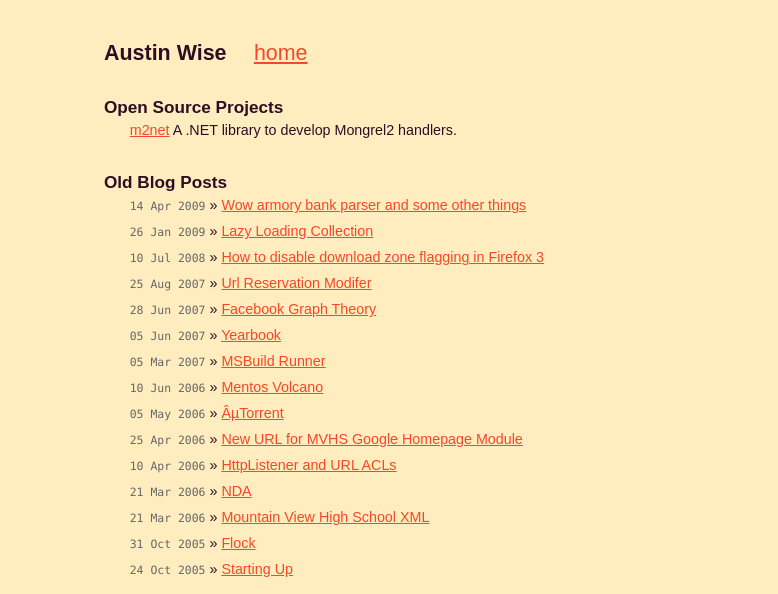
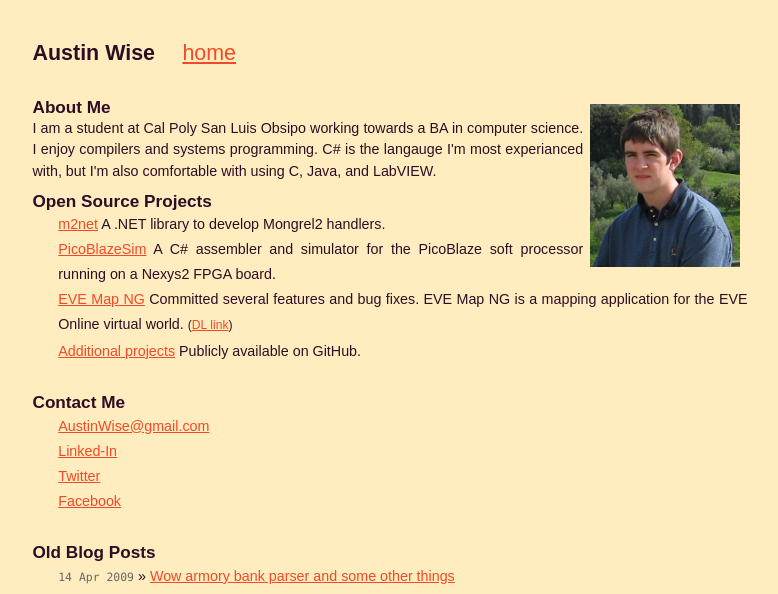
Before and after one commit to AustinWise/austinwise.github.com, a Jekyll site: the page built from index.html, in a window 1280 px wide. Shown: the top 594 px of the page, without its empty margins (250-1028 px from the left). Built offline with Jekyll 4.4.1, drawn with Linux system fonts in a browser that asks for light colours; nearby versions of some CDN libraries; Markdown is read by kramdown in place of the engine named in the settings; some of the changed text lies outside the part shown.

Commit message:
More projects, contact, picture, and about.

```diff
--- a/_layouts/default.html
+++ b/_layouts/default.html
@@ -69,8 +69,12 @@
 {{ content }}
     </div>
 
+    <hr>
+
     <footer>
-
+	&copy; 2011 Austin Wise<br>
+	Style based in part on <a href="https://github.com/mojombo/mojombo.github.com">mojombo.github.com</a> and
+	<a href="http://html5boilerplate.com/">HTML5 Boilerplate</a>
     </footer>
   </div> <!--! end of #container -->
 
--- a/css/style.css
+++ b/css/style.css
@@ -104,7 +104,7 @@ body, select, input, textarea {
    you'll want to define those yourself. */
 h1,h2,h3,h4,h5,h6 { font-family: "acuta-1","acuta-2", sans-serif;  font-weight: bold; }
 h1 { font-size: 150%; }
-h2 { font-size: 120%; }
+h2 { font-size: 120%; margin-top: 0.5em; }
 
 /* always force a scrollbar in non-IE */
 html { overflow-y: scroll; }
@@ -232,7 +232,7 @@ button {  width: auto; overflow: visible; }
 	font-size: 110%;
 	line-height: 1.5em;
 	text-align: justify;
-	width: 40em;
+	width: 50em;
 	margin: 3em auto 2em auto;
 }
 
@@ -272,6 +272,16 @@ header .homeLink
 	font-weight: normal;
 }
 
+#myPic
+{
+	float: right;
+	margin: .5em;
+}
+
+footer
+{
+	font-size: 70%;
+}
 
 
 
--- a/index.html
+++ b/index.html
@@ -3,9 +3,27 @@ layout: default
 title: Home
 ---
 
+<img id="myPic" src="Me.png">
+<h2>About Me</h2>
+<div>
+	I am a student at Cal Poly San Luis Obsipo working towards a BA in computer science.  I enjoy compilers and systems programming.
+	C# is the langauge I'm most experianced with, but I'm also comfortable with using C, Java, and LabVIEW.
+</div>
+
 <h2>Open Source Projects</h2>
 <ul class="posts">
 	<li><a href="https://github.com/AustinWise/m2net">m2net</a> A .NET library to develop Mongrel2 handlers.</li>
+	<li><a href="">PicoBlazeSim</a> A C# assembler and simulator for the PicoBlaze soft processor running on a Nexys2 FPGA board.
+	<li><a href="http://code.google.com/u/AustinWise/updates">EVE Map NG</a> Committed several features and bug fixes. EVE Map NG is a mapping application for the EVE Online virtual world. <small>(<a href="http://dl.eve-files.com/media/1006/GTS_1.1.535.zip">DL link</a>)</small></li>
+	<li><a href="http://github.com/AustinWise/">Additional projects</a> Publicly available on GitHub.</li>
+</ul>
+
+<h2>Contact Me</h2>
+<ul class="posts">
+	<li><a rel="me" href="mailto:AustinWise@gmail.com">AustinWise@gmail.com</a></li>
+	<li><a rel="me" href="http://www.linkedin.com/pub/austin-wise/2b/b08/699">Linked-In</a></li>
+	<li><a rel="me" href="http://www.twitter.com/AustinWise">Twitter</a></li>
+	<li><a rel="me" href="http://www.facebook.com/austin.wise">Facebook</a></li>
 </ul>
 
 <h2>Old Blog Posts</h2>
@@ -15,6 +33,4 @@ title: Home
 	{% endfor %}
 </ul>
 
-<hr>
-
 <a href="http://feeds.feedburner.com/awise"><img src="http://www.feedburner.com/fb/images/pub/feed-icon32x32.png"></a>
```
Also changed, not shown: Me.png (added).
